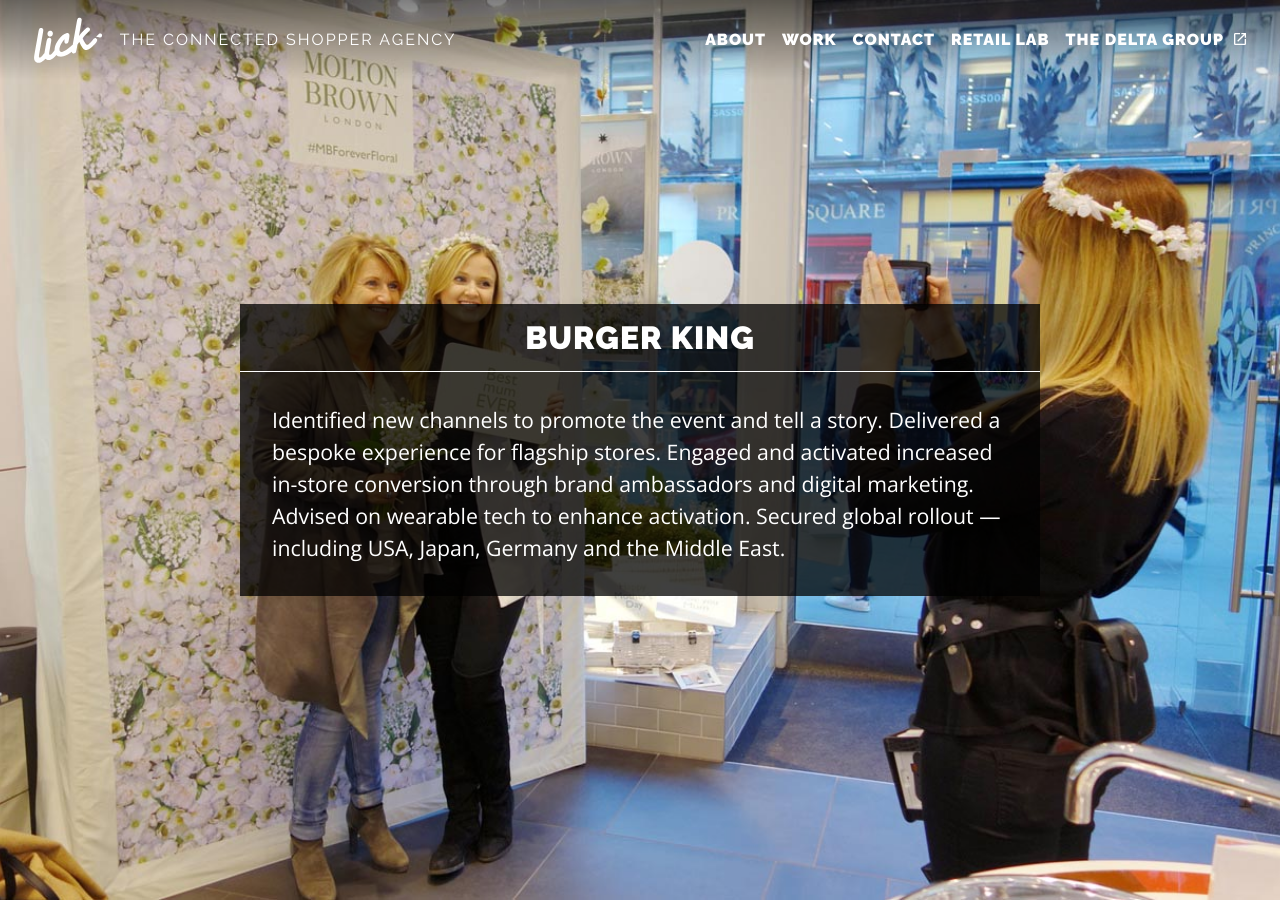
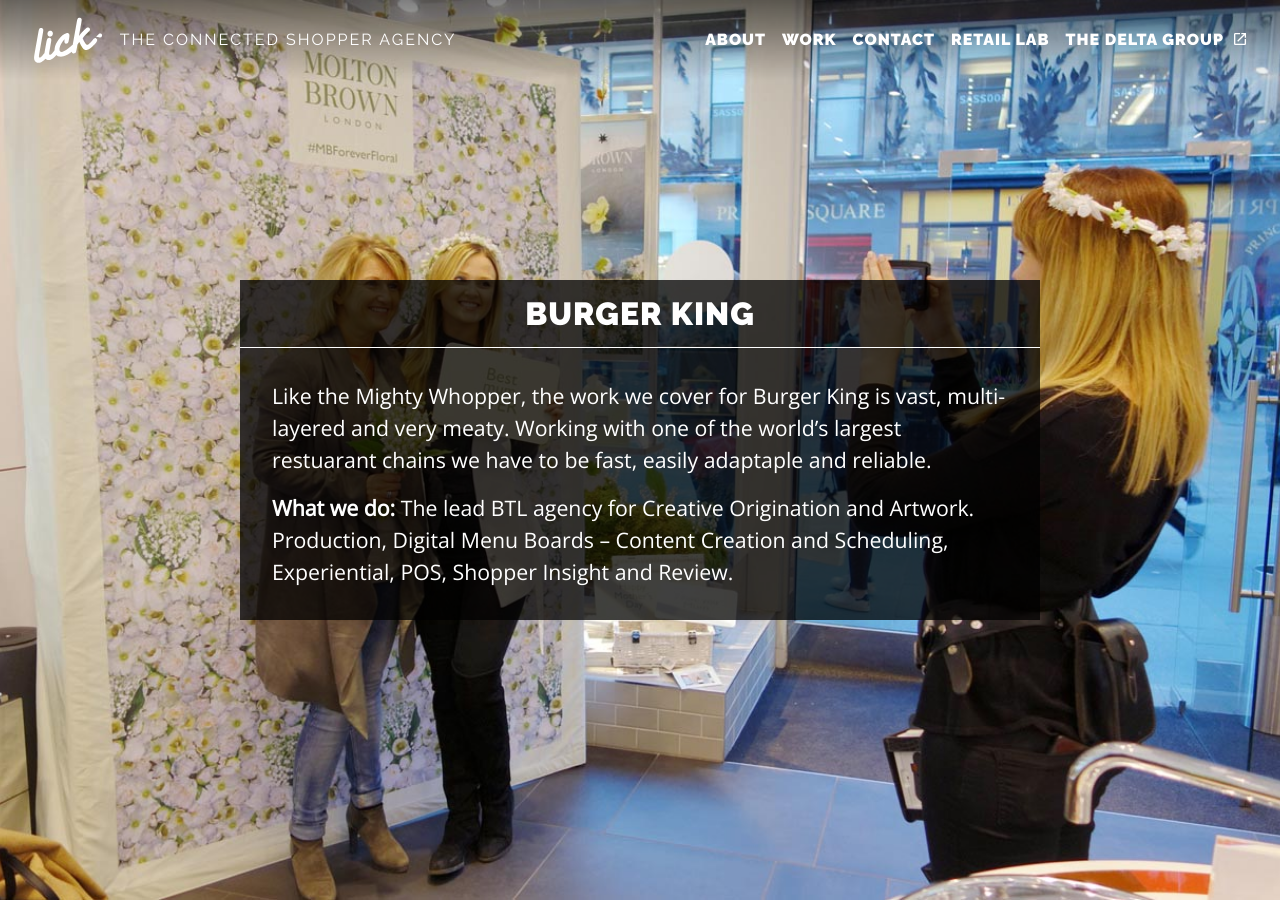
Before and after one commit to lickcreative/website, a Jekyll site: the page built from _work/burger-king.markdown, in a window 1280 px wide and 900 px high. Built offline with Jekyll 4.4.1, drawn with Linux system fonts in a browser that asks for light colours.

Commit message:
Updated Burger King

```diff
--- a/_work/burger-king.markdown
+++ b/_work/burger-king.markdown
@@ -2,12 +2,11 @@
 title: Burger King
 date: 2016-07-21 13:28:00 Z
 cover_image: "/uploads/molton-brown-1280.jpg"
-work_assets:
-- "/uploads/molton-brown-box.jpg"
-- "/uploads/molton-brown-box.jpg"
-- "/uploads/molton-brown-box.jpg"
 desktop_image: "/uploads/work/burger_mobile@1x.jpg"
 mobile_image: "/uploads/work/burger_desktop@1x.jpg"
 ---
 
-Identified new channels to promote the event and tell a story. Delivered a bespoke experience for flagship stores. Engaged and activated increased in-store conversion through brand ambassadors and digital marketing. Advised on wearable tech to enhance activation. Secured global rollout — including USA, Japan, Germany and the Middle East.
+Like the Mighty Whopper, the work we cover for Burger King is vast, multi-layered and very meaty. Working with one of the world’s largest restuarant chains we have to be fast, easily adaptaple and reliable.
+
+**What we do:** The lead BTL agency for Creative Origination and
+Artwork. Production, Digital Menu Boards – Content Creation and Scheduling, Experiential, POS, Shopper Insight and Review.
```
